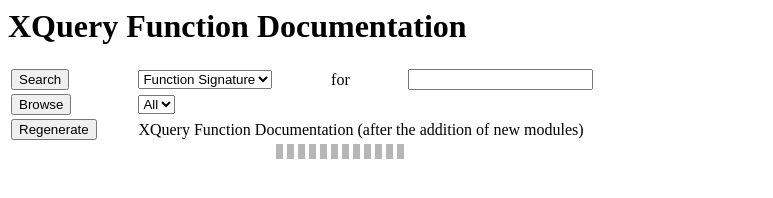
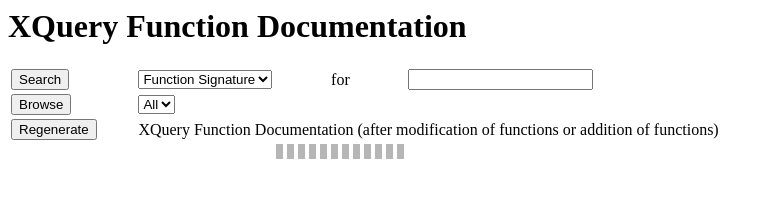
Before and after one commit to eXist-db/function-documentation, a plain HTML site: page index.html in a window 1280 px wide. Shown: the whole page, without its empty margins (0-773 px from the left). Drawn offline with Linux system fonts and the light colour scheme.

Commit message:
[fundocs] Sorting.
svn path=/apps/fundocs/; revision=17408

```diff
--- a/index.html
+++ b/index.html
@@ -1,3 +1,4 @@
+<?xml version="1.0" encoding="UTF-8"?>
 <div class="templates:surround?with=templates/page.html&amp;at=content">
     <h1 class="front-title">XQuery Function Documentation</h1>
     <form id="fun-query-form" name="f-query" action="" method="POST">
@@ -31,7 +32,7 @@
                 <td>
                     <button id="f-btn-reindex" class="btn">Regenerate</button>
                 </td>
-                <td colspan="3">XQuery Function Documentation (after the addition of new modules)</td>
+                <td colspan="3">XQuery Function Documentation (after modification of functions or addition of functions)</td>
             </tr>
             <tr>
                 <td/>
```
Also changed, not shown: 1 other file.
